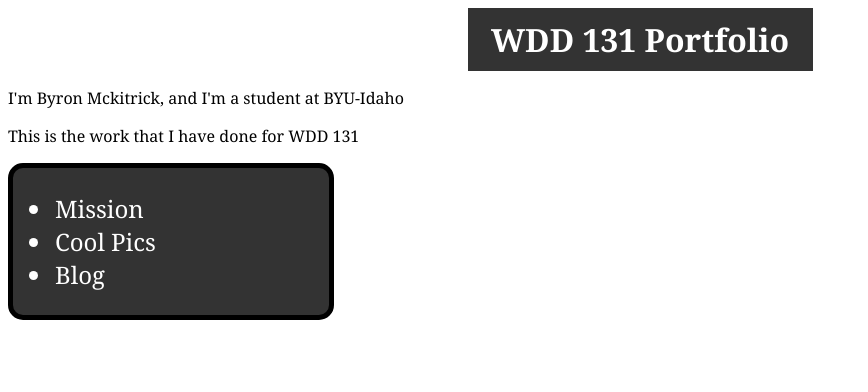
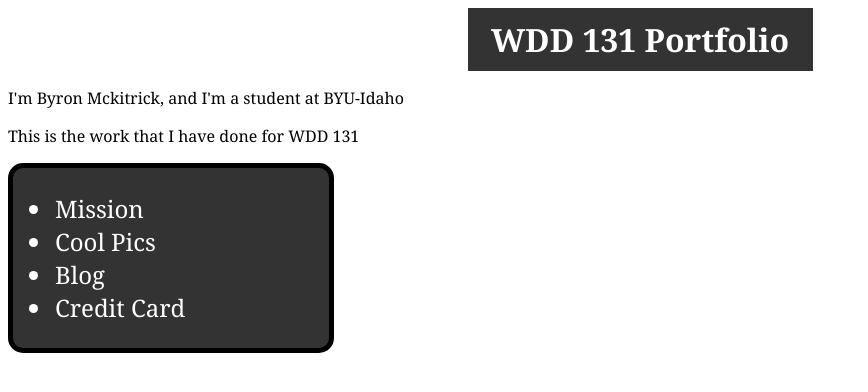
Before and after one commit to byronmckitrick16/wdd131, a plain HTML site: page index.html in a window 1280 px wide. Shown: the whole page, without its empty margins (0-868 px from the left). Drawn offline with Linux system fonts and the light colour scheme.

Commit message:
Update index.html

```diff
--- a/index.html
+++ b/index.html
@@ -18,6 +18,7 @@
                 <li><a href="mission/index.html">Mission</a></li>
                 <li><a href="coolpics/index.html">Cool Pics</a></li>
                 <li><a href="blog/index.html">Blog</a></li>
+                <li><a href="creditcard/index.html">Credit Card</a></li>
             </ul>
         </nav>
     </main>
```
